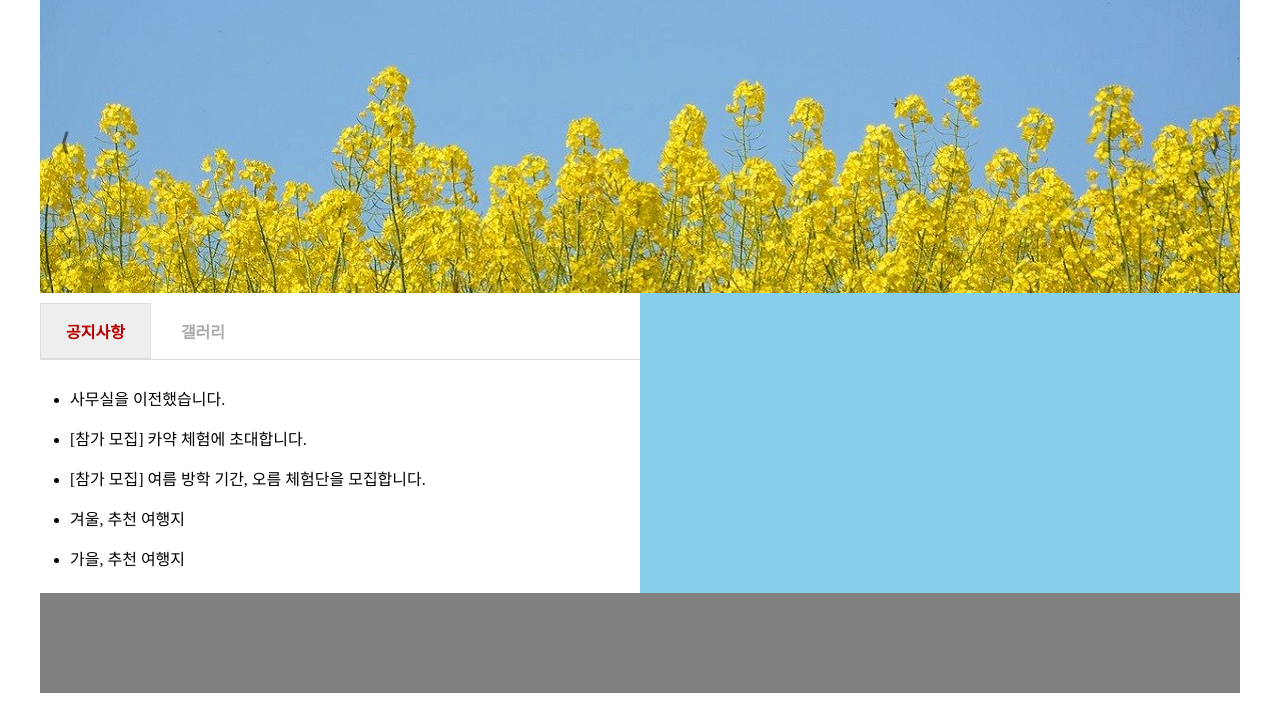
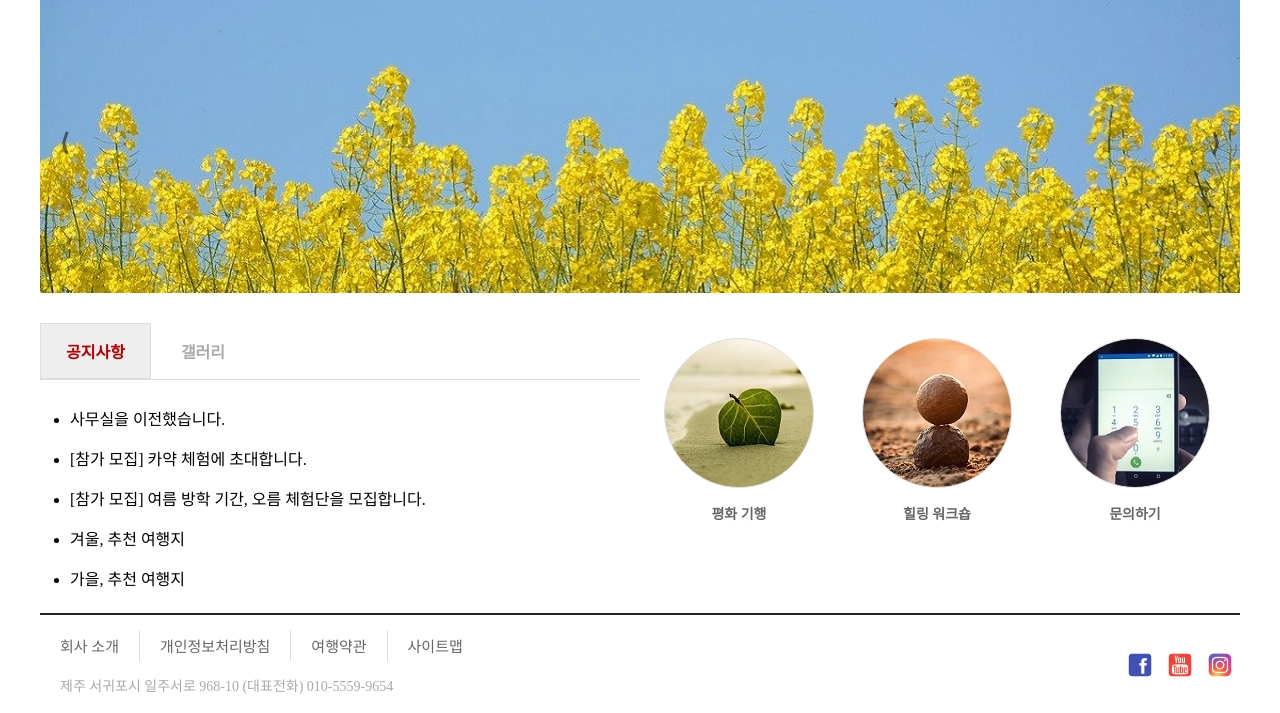
Before and after one commit to dong1hyun/Test-WebSite, a plain HTML site: page index.html in a window 1280 px wide. Shown: the part 107-820 px from the top of the page. Drawn offline with Linux system fonts and the light colour scheme.

Commit message:
완성본

```diff
--- a/css/style.css
+++ b/css/style.css
@@ -94,10 +94,6 @@ nav {
     z-index: 10;
 }
 
-#topMenu > li > ul > li > a:hover {
-    color: #f00;
-}
-
 #slideShow {
     clear: both;
     width: 100%;
@@ -150,6 +146,7 @@ button:focus {
 #contents {
     width: 100%;
     height: 300px;
+    margin-top: 20px;
 }
 
 #tabMenu {
@@ -217,15 +214,102 @@ button:focus {
     float: right;
     width: 600px;
     height: 100%;
-    background-color: skyblue;
+    margin-top: 15px;
+}
+
+#links ul {
+    padding: 0;
+    overflow: hidden;
+}
+
+#links ul li {
+    float: left;
+    width: 33%;
+    text-align: center;
+    margin: 10px 0;
+}
+
+#links ul li span {
+    display: block;
+    margin: 0 auto;
+    width: 150px;
+    height: 150px;
+    border-radius: 50%;
+    border: 1px solid #ddd;
+    line-height: 150px;
+}
+
+#quick-icon1 {
+    background-image: url('../images/icon-1.jpg');
+}
+
+#quick-icon2 {
+    background-image: url('../images/icon-2.jpg');
+}
+
+#quick-icon3 {
+    background-image: url('../images/icon-3.jpg');
+}
+
+#links ul li a p {
+    margin-top: 15px;
+    font-weight: 600;
+    color: #666;
 }
 
 footer {
     width: 100%;
     height: 100px;
-    background-color: gray;
+    border-top: 2px solid #222;
 }
 
 a {
     text-decoration: none;
 }
+
+#bottomMenu {
+    width: 100%;
+    height: 20px;
+    position: relative;
+}
+
+#bottomMenu ul {
+    margin-top: 15px;
+}
+
+#bottomMenu ul li {
+    float: left;
+    padding: 5px 20px;
+    border-right: 1px solid #ddd;
+}
+
+#bottomMenu ul li:last-child {
+    border-right: none;
+}
+
+#bottomMenu ul li a, #bottomMenu ul li a:visited{
+    font-size: 15px;
+    color: #666;
+}
+
+#sns {
+    position: absolute;
+    right: 0;
+}
+
+#sns ul li {
+    border: none;
+    padding: 5px;
+}
+
+
+#company {
+    clear: left;
+    margin-top: 25px;
+    margin-left: 20px;
+}
+
+p {
+    font-size: 14px;
+    color: #aaa;
+}
--- a/index.html
+++ b/index.html
@@ -37,9 +37,9 @@
         </header>
         <div id="slideShow">
             <div id="slides">
-                <img src="images/photo-1.jpg" alt="">
-                <img src="images/photo-2.jpg" alt="">
-                <img src="images/photo-3.jpg" alt="">
+                <img src="images/photo-1.jpg">
+                <img src="images/photo-2.jpg">
+                <img src="images/photo-3.jpg">
                 <button id="prev">&lang;</button>
                 <button id="next">&rang;</button>
             </div>
@@ -74,12 +74,47 @@
                 </div>
             </div>
             <div id="links">
-
+                <ul>
+                    <li>
+                        <a href="#">
+                            <span id="quick-icon1"></span>
+                            <p>평화 기행</p>
+                        </a>
+                    </li>
+                    <li>
+                        <a href="#">
+                            <span id="quick-icon2"></span>
+                            <p>힐링 워크숍</p>
+                        </a>
+                    </li>
+                    <li>
+                        <a href="#">
+                            <span id="quick-icon3"></span>
+                            <p>문의하기</p>
+                        </a>
+                    </li>
+                </ul>
             </div>
         </div>
-
         <footer>
-
+            <div id="bottomMenu">
+                <ul>
+                    <li><a href="#">회사 소개</a></li>
+                    <li><a href="#">개인정보처리방침</a></li>
+                    <li><a href="#">여행약관</a></li>
+                    <li><a href="#">사이트맵</a></li>
+                </ul>
+                <div id="sns">
+                    <ul>
+                        <li><a href="#"><img src="images/sns-1.png"></a></li>
+                        <li><a href="#"><img src="images/sns-2.png"></a></li>
+                        <li><a href="#"><img src="images/sns-3.png"></a></li>
+                    </ul>
+                </div>
+            </div>
+            <div id="company">
+                <p>제주 서귀포시 일주서로 968-10 (대표전화) 010-5559-9654</p>
+            </div>
         </footer>
     </div>
     <script src="js/slideShow.js"></script>
```
